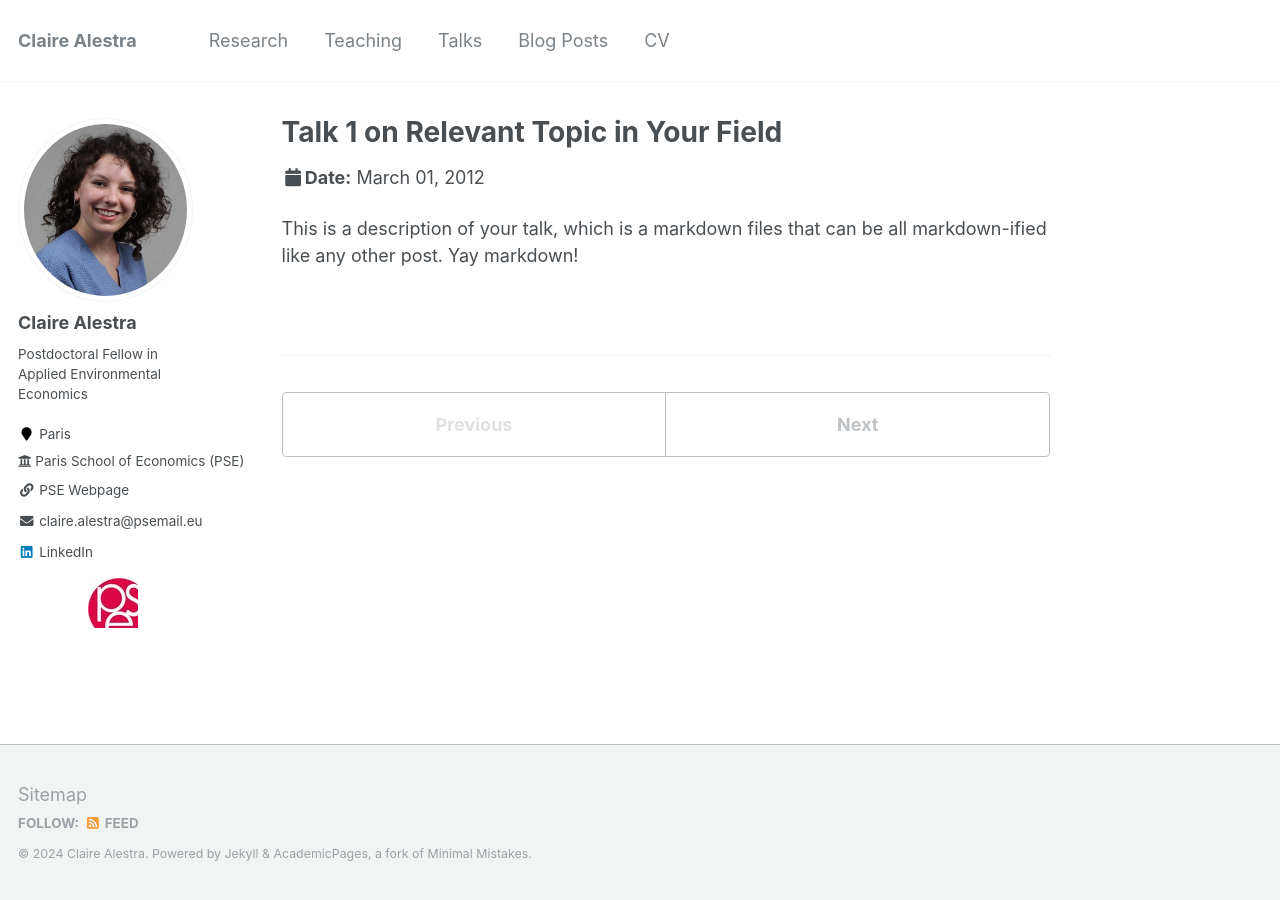
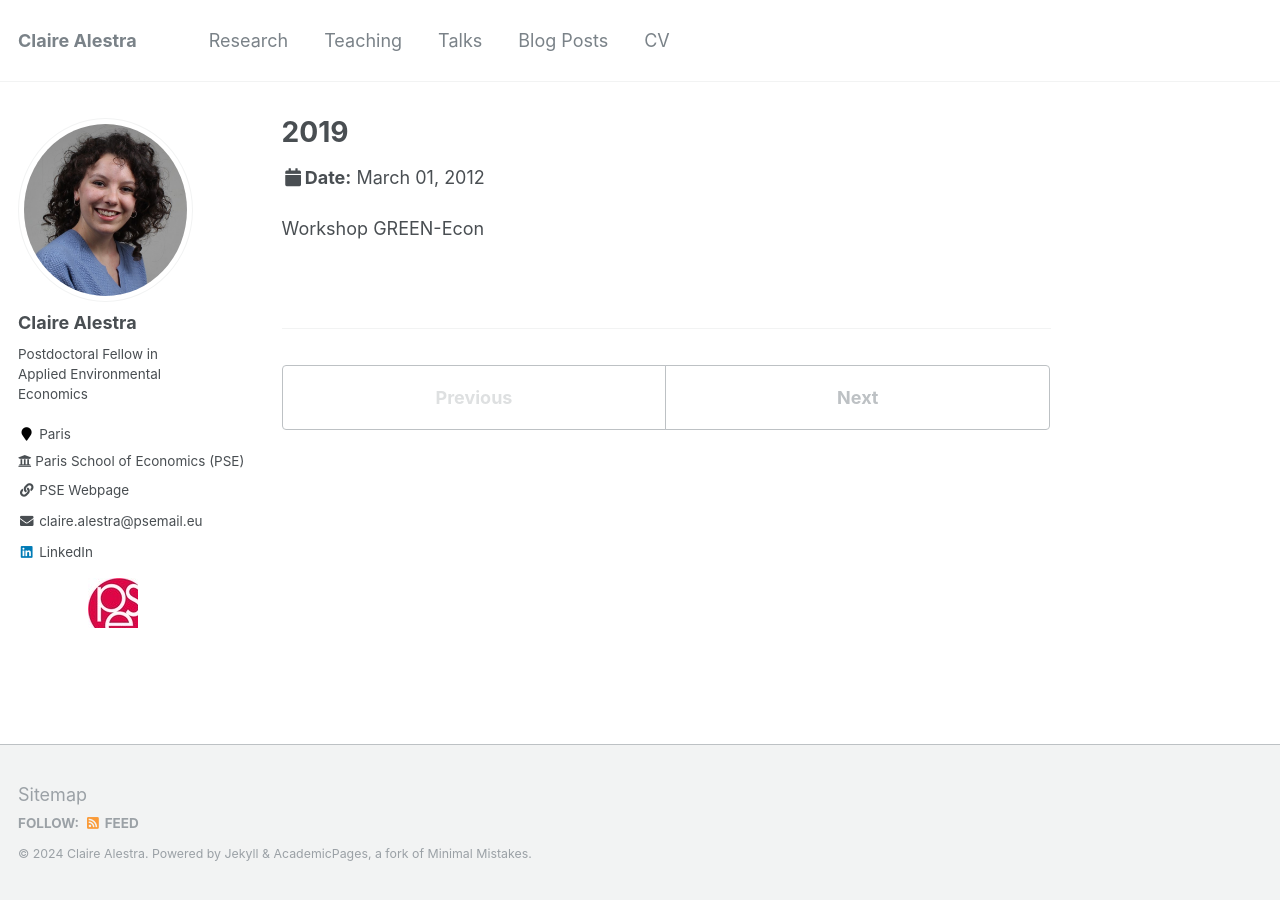
Before and after one commit to ClaireAlestra/ClaireAlestra.github.io, a Jekyll site: the page built from _talks/2012-03-01-talk-1.md, in a window 1280 px wide. Built offline with Jekyll 4.4.1, drawn with Linux system fonts in a browser that asks for light colours.

Commit message:
Update 2012-03-01-talk-1.md

```diff
--- a/_talks/2012-03-01-talk-1.md
+++ b/_talks/2012-03-01-talk-1.md
@@ -1,11 +1,11 @@
 ---
-title: "Talk 1 on Relevant Topic in Your Field"
+title: "2019"
 collection: talks
 type: "Talk"
-permalink: /talks/2012-03-01-talk-1
-venue: "UC San Francisco, Department of Testing"
+permalink: /talks/2019-conferences
+venue: "Aix-Marseille School of Economics (AMSE), Center for Environmental Economics Montpellier"
 date: 2012-03-01
-location: "San Francisco, California"
+location: "Marseille"
 ---
 
-This is a description of your talk, which is a markdown files that can be all markdown-ified like any other post. Yay markdown!
+Workshop GREEN-Econ
```
